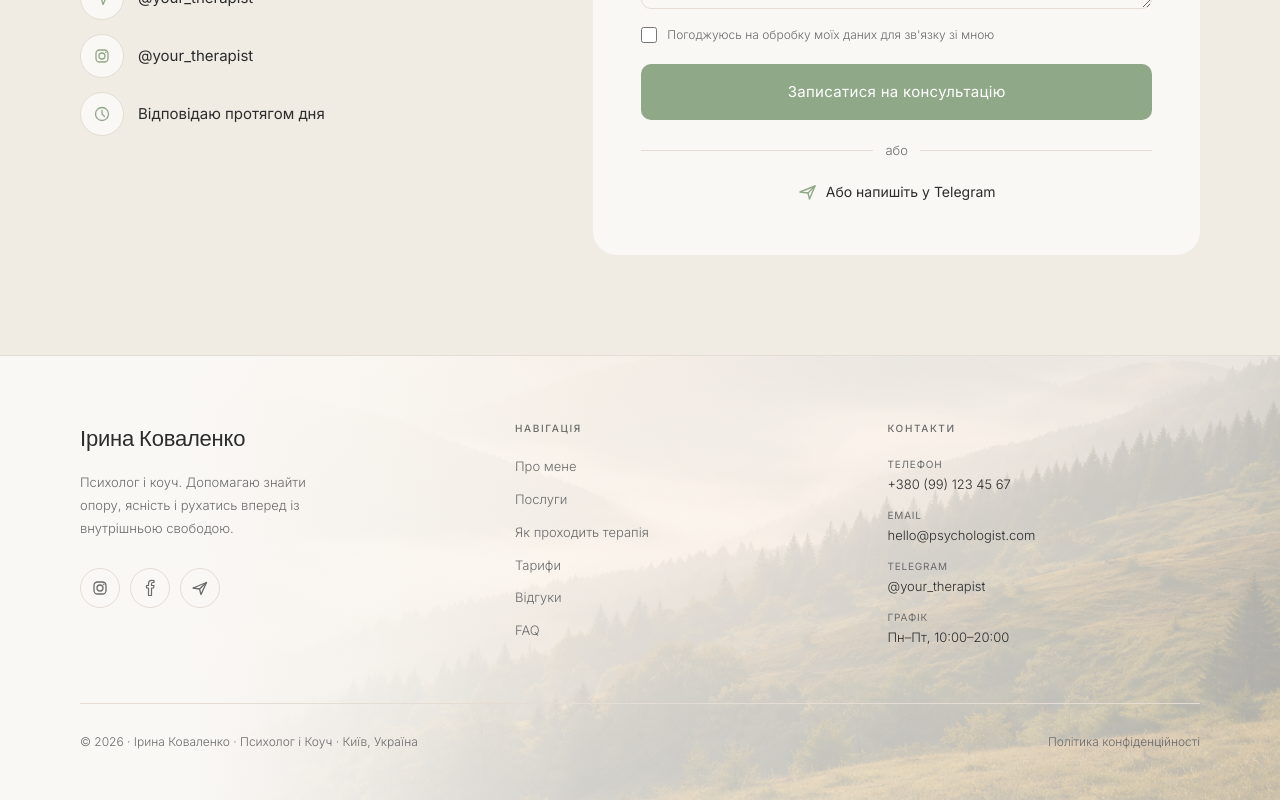
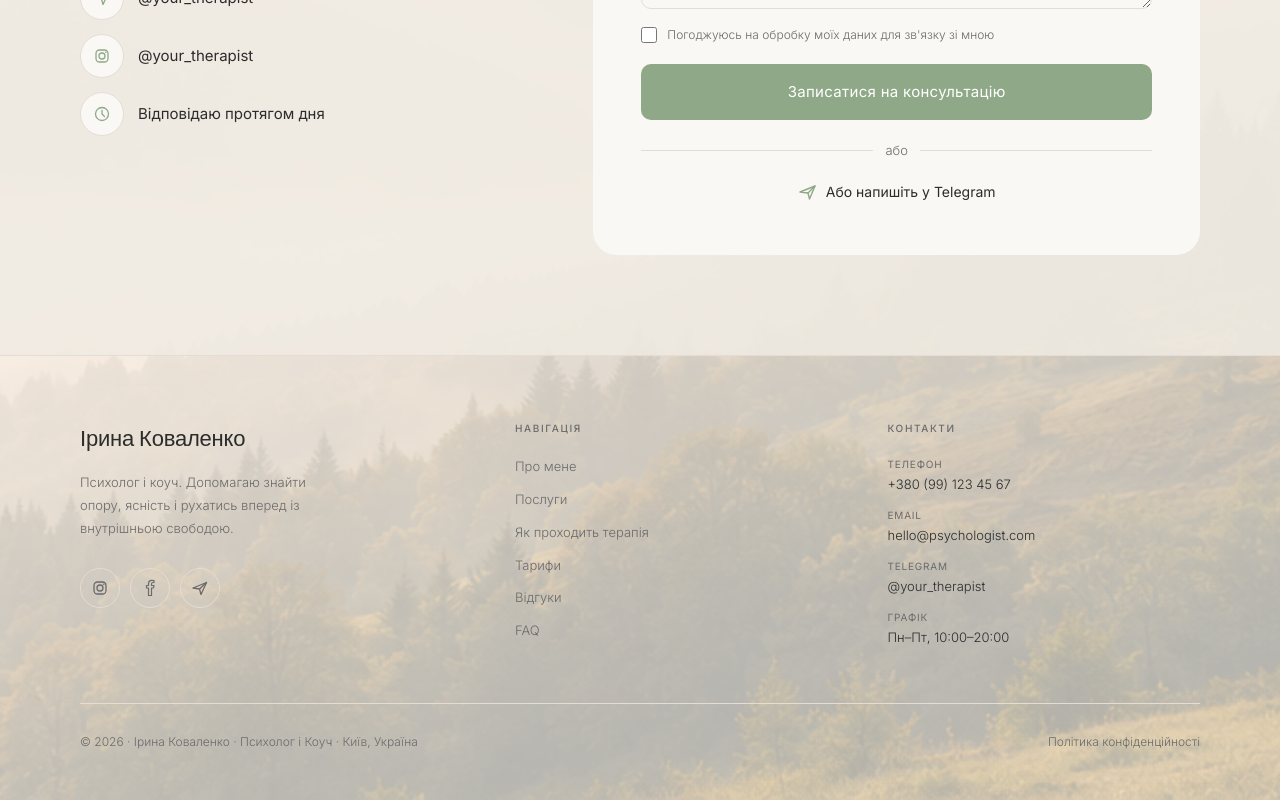
Before and after one commit to danylonahorniuk/psychologist-landing, a Next.js app: page / in a window 1280 px wide. Shown: the part 7521-8321 px from the top of the page. Built offline with nearby package versions, Linux system fonts and the light colour scheme.

Commit message:
feat: shared mountain bg across Contact and Footer sections

```diff
--- a/app/page.tsx
+++ b/app/page.tsx
@@ -1,3 +1,4 @@
+import Image from "next/image";
 import Nav from "@/components/Nav";
 import Hero from "@/components/Hero";
 import Topics from "@/components/Topics";
@@ -23,9 +24,29 @@ export default function Home() {
         <Pricing />
         <Testimonials />
         <FAQ />
-        <Contact />
       </main>
-      <Footer />
+
+      {/* Shared mountain background for Contact + Footer */}
+      <div style={{ position: "relative" }}>
+        <div style={{ position: "absolute", inset: 0, zIndex: 0, pointerEvents: "none", overflow: "hidden" }}>
+          <Image
+            src="/footer-mountains.png"
+            alt=""
+            fill
+            style={{ objectFit: "cover", objectPosition: "center bottom", opacity: 0.38 }}
+            sizes="100vw"
+          />
+          {/* Fade in from top so mountain appears gradually */}
+          <div style={{
+            position: "absolute", inset: 0,
+            background: "linear-gradient(to bottom, var(--bg) 0%, transparent 18%)",
+          }} />
+        </div>
+        <div style={{ position: "relative", zIndex: 1 }}>
+          <Contact />
+          <Footer />
+        </div>
+      </div>
     </>
   );
 }
--- a/components/Contact.tsx
+++ b/components/Contact.tsx
@@ -38,7 +38,7 @@ export default function Contact() {
       `}</style>
 
       {/* CTA card */}
-      <section className="s-pad" style={{ background: "var(--bg)" }}>
+      <section className="s-pad" style={{ background: "rgba(250,248,245,0.82)" }}>
         <div style={{ maxWidth: "900px", margin: "0 auto" }}>
           <div style={{
             position: "relative",
@@ -131,7 +131,7 @@ export default function Contact() {
       </section>
 
       {/* Contact form section */}
-      <section id="contact" className="s-pad" style={{ background: "var(--bg-warm)" }}>
+      <section id="contact" className="s-pad" style={{ background: "rgba(240,235,227,0.85)" }}>
         <div className="contact-grid" style={{ maxWidth: "1280px", margin: "0 auto" }}>
 
           {/* Left */}
--- a/components/Footer.tsx
+++ b/components/Footer.tsx
@@ -1,5 +1,3 @@
-import Image from "next/image";
-
 const navLinks = [
   { href: "#about",    label: "Про мене" },
   { href: "#services", label: "Послуги" },
@@ -44,7 +42,7 @@ const socials = [
 
 export default function Footer() {
   return (
-    <footer style={{ background: "var(--bg)", borderTop: "1px solid var(--border)", position: "relative", overflow: "hidden" }}>
+    <footer style={{ borderTop: "1px solid var(--border)" }}>
       <style>{`
         .footer-nav-link {
           font-size: 13px;
@@ -69,23 +67,8 @@ export default function Footer() {
         }
       `}</style>
 
-      {/* Mountain background */}
-      <div style={{ position: "absolute", inset: 0, zIndex: 0, pointerEvents: "none" }}>
-        <Image
-          src="/footer-mountains.png"
-          alt=""
-          fill
-          style={{ objectFit: "cover", objectPosition: "center bottom", opacity: 0.38 }}
-          sizes="100vw"
-        />
-        <div style={{
-          position: "absolute", inset: 0,
-          background: "linear-gradient(to right, var(--bg) 0%, var(--bg) 15%, rgba(250,248,245,0.4) 45%, transparent 100%)",
-        }} />
-      </div>
-
       {/* Main footer */}
-      <div style={{ position: "relative", zIndex: 1, padding: "64px 80px 48px", maxWidth: "1280px", margin: "0 auto" }}>
+      <div style={{ padding: "64px 80px 48px", maxWidth: "1280px", margin: "0 auto" }}>
         <div className="footer-grid">
 
           {/* Col 1 — Brand */}
```
